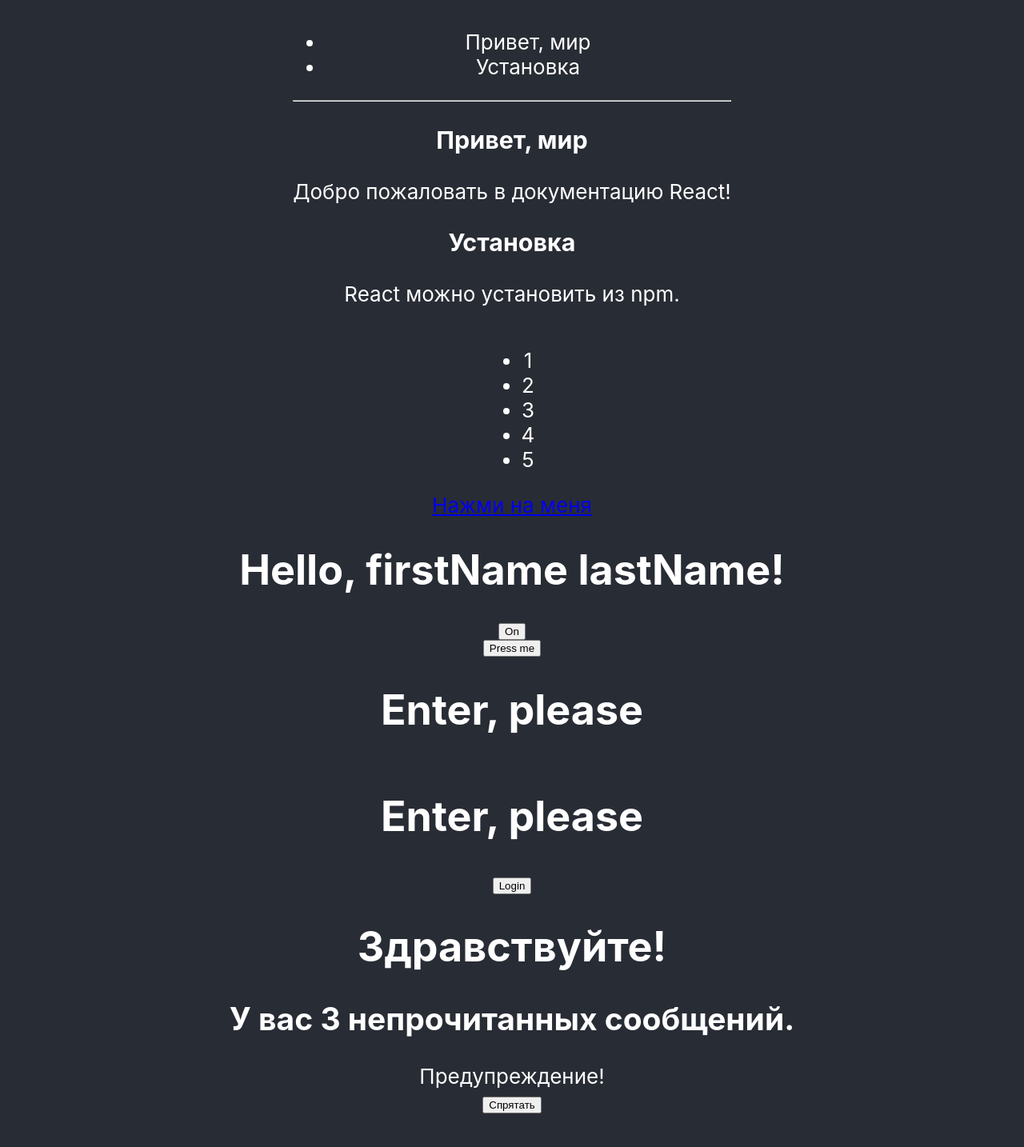
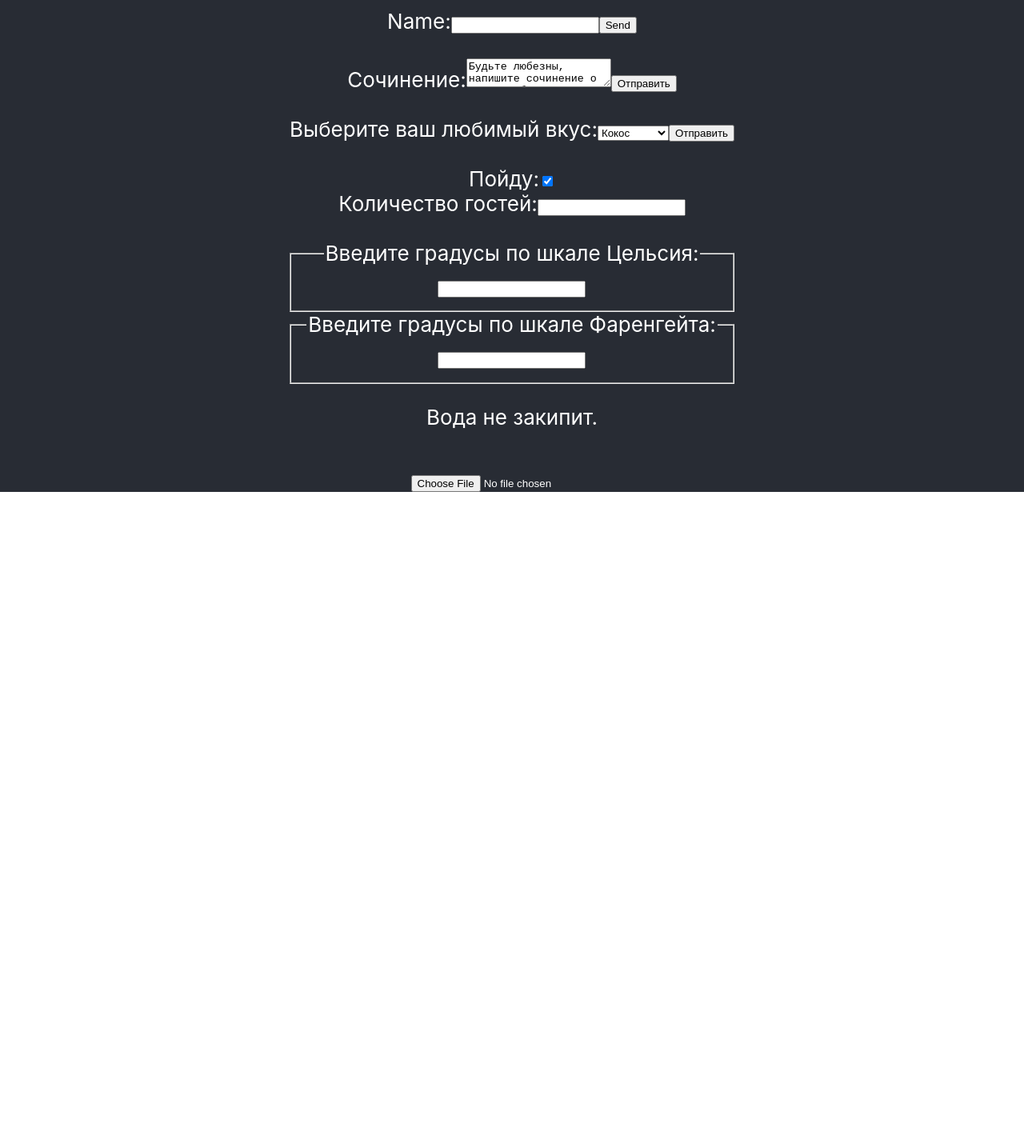
Before and after one commit to Sseryyz/react-app, a React (Create React App) app: page / in a window 1280 px wide. Shown: the part 380-1814 px from the top of the page at 80% size. After the commit the page ends 995 px from the top, so only its background shows below. Built offline with nearby package versions, Linux system fonts and the light colour scheme.

Commit message:
learn react 5

```diff
--- a/src/App.js
+++ b/src/App.js
@@ -2,278 +2,245 @@ import React from 'react';
 import logo from './logo.svg';
 import './App.css';
 
-const messages = ['React', 'Re: React', 'Re:Re: React'];
+const scaleNames = {
+  c: 'Цельсия',
+  f: 'Фаренгейта'
+};
 
-const numbers = [1, 2, 3, 4, 5];
+class TemperatureInput extends React.Component {
+  constructor(props) {
+    super(props);
+    this.handleChange = this.handleChange.bind(this);
+  }
 
-const user1 = {
-  firstName: "firstName",
-  lastName: "lastName"
+  handleChange(e) {
+    this.props.onTemperatureChange(e.target.value);
+  }
+
+  render() {
+    const temperature = this.props.temperature;
+    const scale = this.props.scale;
+    return (
+        <fieldset>
+          <legend>Введите градусы по шкале {scaleNames[scale]}:</legend>
+          <input value={temperature}
+                 onChange={this.handleChange} />
+        </fieldset>
+    );
+  }
 }
 
-// const todoItems = todos.map((todo) =>
-//   <li key={todo.id}>
-//     {todo.text}
-//   </li>
-// );
+class NameForm extends React.Component {
+  constructor(props) {
+    super(props);
+    this.state = {value: ''};
 
-const posts = [
-  {id: 1, title: 'Привет, мир', content: 'Добро пожаловать в документацию React!'},
-  {id: 2, title: 'Установка', content: 'React можно установить из npm.'}
-];
-
-function Blog(props) {
-  const sidebar = (
-      <ul>
-        {props.posts.map((post) =>
-            <li key={post.id}>
-              {post.title}
-            </li>
-        )}
-      </ul>
-  );
-  const content = props.posts.map((post) =>
-      <div key={post.id}>
-        <h3>{post.title}</h3>
-        <p>{post.content}</p>
-      </div>
-  );
-  return (
-      <div>
-        {sidebar}
-        <hr />
-        {content}
-      </div>
-  );
-}
-
-function formatName(user) {
-  return user.firstName + ' ' + user.lastName;
-}
-
-function getGreeting(user) {
-  if (user) {
-    return <h1>Hello, {formatName(user)}!</h1>
-  }
-  return <h1>Hello, stranger</h1>
-}
-
-function UserGreeting(props) {
-  return <h1>Welcome back</h1>
-}
-
-function GuestGreeting(props) {
-  return <h1>Enter, please</h1>
-}
-
-function Greeting(props) {
-  const isLoggedIn = props.isLoggedIn;
-  if (isLoggedIn) {
-    return <UserGreeting />
-  }
-  return <GuestGreeting />
-}
-
-function LoginButton(props) {
-  return (
-      <button onClick={props.onClick}>
-        Login
-      </button>
-  );
-}
-
-function LogoutButton(props) {
-  return (
-      <button onClick={props.onClick}>
-        Logout
-      </button>
-  );
-}
-
-function Mailbox(props) {
-  const unreadMessages = props.unreadMessages;
-  return (
-      <div>
-        <h1>Здравствуйте!</h1>
-        {unreadMessages.length > 0 &&
-        <h2>
-          У вас {unreadMessages.length} непрочитанных сообщений.
-        </h2>
-        }
-      </div>
-  );
-}
-
-function NumberList(props) {
-  const numbers = props.numbers;
-  return (
-      <ul>
-        {numbers.map((number) =>
-            <ListItem key={number.toString()}
-                      value={number} />
-        )}
-      </ul>
-  );
-}
-
-function ListItem(props) {
-  const value = props.value;
-  return <li>{props.value}</li>;
-}
-
-function WarningBanner(props) {
-  if (!props.warn) {
-    return null;
+    this.handleChange = this.handleChange.bind(this);
+    this.handleSubmit = this.handleSubmit.bind(this);
   }
 
-  return (
-      <div className="warning">
-        Предупреждение!
-      </div>
-  );
-}
-
-function ActionLink() {
-  function handleClick(e) {
-    e.preventDefault();
-    console.log('По ссылке кликнули.');
+  handleChange(event) {
+    this.setState({value: event.target.value.toUpperCase()});
   }
 
-  return (
-      <a href="#" onClick={handleClick}>
-        Нажми на меня
-      </a>
-  );
-}
-
-class Page extends React.Component {
-  constructor(props) {
-    super(props);
-    this.state = {showWarning: true};
-    this.handleToggleClick = this.handleToggleClick.bind(this);
-  }
-
-  handleToggleClick() {
-    this.setState(state => ({
-      showWarning: !state.showWarning
-    }));
+  handleSubmit(event) {
+    console.log('Submited name: ' + this.state.value);
+    event.preventDefault();
   }
 
   render() {
     return (
+      <form onSubmit={this.handleSubmit}>
+        <label>
+          Name:
+          <input type="text" value={this.state.value}
+                 onChange={this.handleChange} />
+        </label>
+        <input type="Submit" value="Send" />
+      </form>
+    );
+  }
+}
+
+class EssayForm extends React.Component {
+  constructor(props) {
+    super(props);
+    this.state = {
+      value: 'Будьте любезны, напишите сочинение о вашем любимом DOM-элементе.'
+    };
+
+    this.handleChange = this.handleChange.bind(this);
+    this.handleSubmit = this.handleSubmit.bind(this);
+  }
+
+  handleChange(event) {
+    this.setState({value: event.target.value});
+  }
+
+  handleSubmit(event) {
+    console.log('Сочинение отправлено: ' + this.state.value);
+    event.preventDefault();
+  }
+
+  render() {
+    return (
+        <form onSubmit={this.handleSubmit}>
+          <label>
+            Сочинение:
+            <textarea value={this.state.value} onChange={this.handleChange} />
+          </label>
+          <input type="submit" value="Отправить" />
+        </form>
+    );
+  }
+}
+
+class FlavorForm extends React.Component {
+  constructor(props) {
+    super(props);
+    this.state = {value: 'coconut'};
+
+    this.handleChange = this.handleChange.bind(this);
+    this.handleSubmit = this.handleSubmit.bind(this);
+  }
+
+  handleChange(event) {
+    this.setState({value: event.target.value});
+  }
+
+  handleSubmit(event) {
+    alert('Ваш любимый вкус: ' + this.state.value);
+    event.preventDefault();
+  }
+
+  render() {
+    return (
+        <form onSubmit={this.handleSubmit}>
+          <label>
+            Выберите ваш любимый вкус:
+            <select value={this.state.value} onChange={this.handleChange}>
+              <option value="grapefruit">Грейпфрут</option>
+              <option value="lime">Лайм</option>
+              <option value="coconut">Кокос</option>
+              <option value="mango">Манго</option>
+            </select>
+          </label>
+          <input type="submit" value="Отправить" />
+        </form>
+    );
+  }
+}
+
+class Reservation extends React.Component {
+  constructor(props) {
+    super(props);
+    this.state = {
+      isGoing: true,
+      numberOfGuest: 2
+    };
+
+    this.handleInputChange = this.handleInputChange.bind(this);
+  }
+
+  handleInputChange(event) {
+    const target = event.target;
+    const value = target.type === 'checkbox' ? target.checked : target.value;
+    const name = target.name;
+
+    this.setState({
+      [name]: value
+    });
+  }
+
+  render() {
+    return (
+        <form>
+          <label>
+            Пойду:
+            <input
+                name="isGoing"
+                type="checkbox"
+                checked={this.state.isGoing}
+                onChange={this.handleInputChange} />
+          </label>
+          <br />
+          <label>
+            Количество гостей:
+            <input
+                name="numberOfGuests"
+                type="number"
+                value={this.state.numberOfGuests}
+                onChange={this.handleInputChange} />
+          </label>
+        </form>
+    );
+  }
+}
+
+class Calculator extends React.Component {
+  constructor(props) {
+    super(props);
+    this.handleCelsiusChange = this.handleCelsiusChange.bind(this);
+    this.handleFahrenheitChange = this.handleFahrenheitChange.bind(this);
+    this.state = {temperature: '', scale: 'c'};
+  }
+
+  handleCelsiusChange(temperature) {
+    this.setState({scale: 'c', temperature});
+  }
+
+  handleFahrenheitChange(temperature) {
+    this.setState({scale: 'f', temperature});
+  }
+
+  render() {
+    const scale = this.state.scale;
+    const temperature = this.state.temperature;
+    const celsius = scale === 'f' ? tryConvert(temperature, toCelsius) : temperature;
+    const fahrenheit = scale === 'c' ? tryConvert(temperature, toFahrenheit) : temperature;
+
+    return (
         <div>
-          <WarningBanner warn={this.state.showWarning} />
-          <button onClick={this.handleToggleClick}>
-            {this.state.showWarning ? 'Спрятать' : 'Показать'}
-          </button>
+          <TemperatureInput
+              scale="c"
+              temperature={celsius}
+              onTemperatureChange={this.handleCelsiusChange} />
+
+          <TemperatureInput
+              scale="f"
+              temperature={fahrenheit}
+              onTemperatureChange={this.handleFahrenheitChange} />
+
+          <BoilingVerdict
+              celsius={parseFloat(celsius)} />
         </div>
     );
   }
 }
 
-class Toggle extends React.Component {
-  constructor(props) {
-    super(props);
-    this.state = {isToggleOn: true};
-
-    this.handleClick = this.handleClick.bind(this);
+function BoilingVerdict(props) {
+  if (props.celsius >= 100) {
+    return <p>Вода закипит.</p>;
   }
-
-  handleClick() {
-    this.setState(state => ({
-      isToggleOn: !state.isToggleOn
-    }));
-  }
-
-  render() {
-    return (
-        <button onClick={this.handleClick}>
-          {this.state.isToggleOn ? 'On' : 'Off'}
-        </button>
-    );
-  }
+  return <p>Вода не закипит.</p>
 }
 
-class LoggingButton extends React.Component {
-  handleClick() {
-    console.log('value this:', this);
-  }
-
-  render() {
-    return (
-        <button onClick={(e) => this.handleClick(e)}>
-          Press me
-        </button>
-    );
-  }
+function toCelsius(fahrenheit) {
+  return (fahrenheit - 32) * 5 / 9;
 }
 
-class LoginControl extends React.Component {
-  constructor(props) {
-    super(props);
-    this.handleLoginClick = this.handleLoginClick.bind(this);
-    this.handleLogoutClick = this.handleLogoutClick.bind(this);
-    this.state = {isLoggedIn: false};
-  }
-
-  handleLoginClick() {
-    this.setState({isLoggedIn: true});
-  }
-
-  handleLogoutClick() {
-    this.setState({isLoggedIn: false});
-  }
-
-  render() {
-    const isLoggedIn = this.state.isLoggedIn;
-    let button;
-
-    if (isLoggedIn) {
-      button = <LogoutButton onClick={this.handleLogoutClick} />;
-    } else {
-      button = <LoginButton onClick={this.handleLoginClick} />;
-    }
-
-    return (
-        <div>
-          <Greeting isLoggedIn={isLoggedIn} />
-          {button}
-        </div>
-    );
-  }
+function toFahrenheit(celsius) {
+  return (celsius * 9 / 5) + 32;
 }
 
-class Clock extends React.Component {
-  constructor(props) {
-    super(props);
-    this.state = {date: new Date()};
+function tryConvert(temperature, convert) {
+  const input = parseFloat(temperature);
+  if (Number.isNaN(input)) {
+    return '';
   }
-
-  componentDidMount() {
-    this.timerID = setInterval(
-        () => this.tick(),
-        1000
-    );
-  }
-
-  componentWillUnmount() {
-    clearInterval(this.timerID);
-  }
-
-  tick() {
-    this.setState({
-      date: new Date()
-    });
-  }
-
-  render() {
-    return (
-        <div>
-          <h1>Hi, world</h1>
-          <h2>Now is {this.state.date.toLocaleString()}.</h2>
-        </div>
-    )
-  }
+  const output = convert(input);
+  const rounded = Math.round(output * 1000) / 1000;
+  return rounded.toString();
 }
 
 function App() {
@@ -284,27 +251,17 @@ function App() {
 
         <img src={logo} className="App-logo" alt="logo" />
 
-        <Blog posts={posts} />
-
-        <NumberList numbers={numbers} />
-
-        {ActionLink()}
-
-        {getGreeting(user1)}
-
-        <Toggle />
-
-        <LoggingButton />
-
-        <Greeting isLoggedIn={false} />
-
-        <LoginControl />
-
-        <Mailbox unreadMessages={messages} />
-
-        <Page />
-
-        <Clock />
+        <NameForm />
+        <br/>
+        <EssayForm />
+        <br/>
+        <FlavorForm />
+        <br/>
+        <Reservation />
+        <br/>
+        <Calculator />
+        <br/>
+        <input type="file" />
       </header>
     </div>
   );
```
